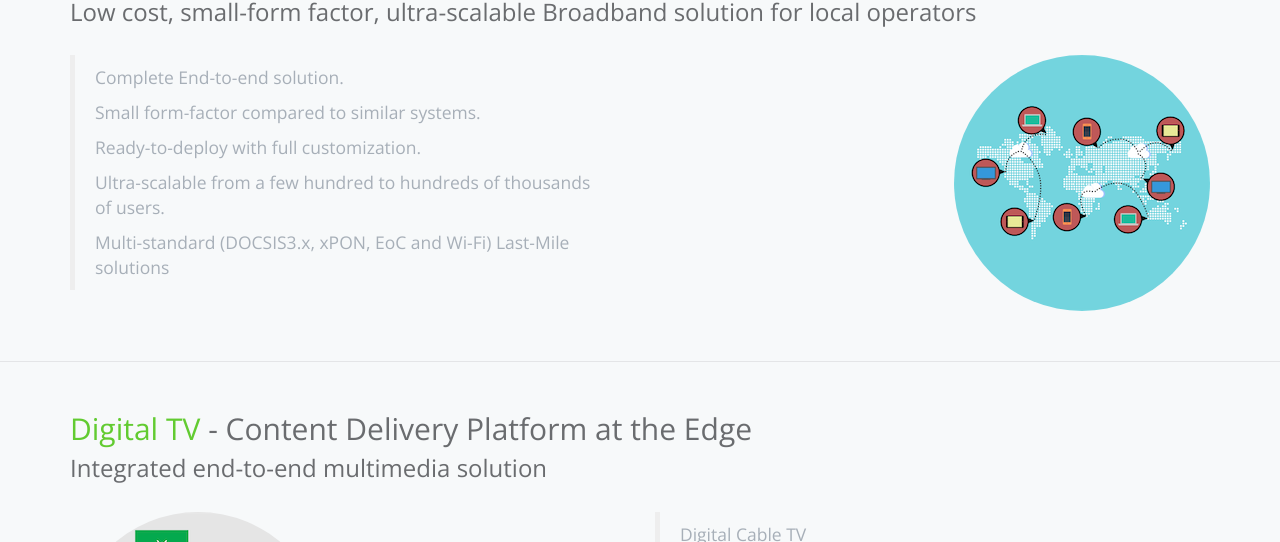
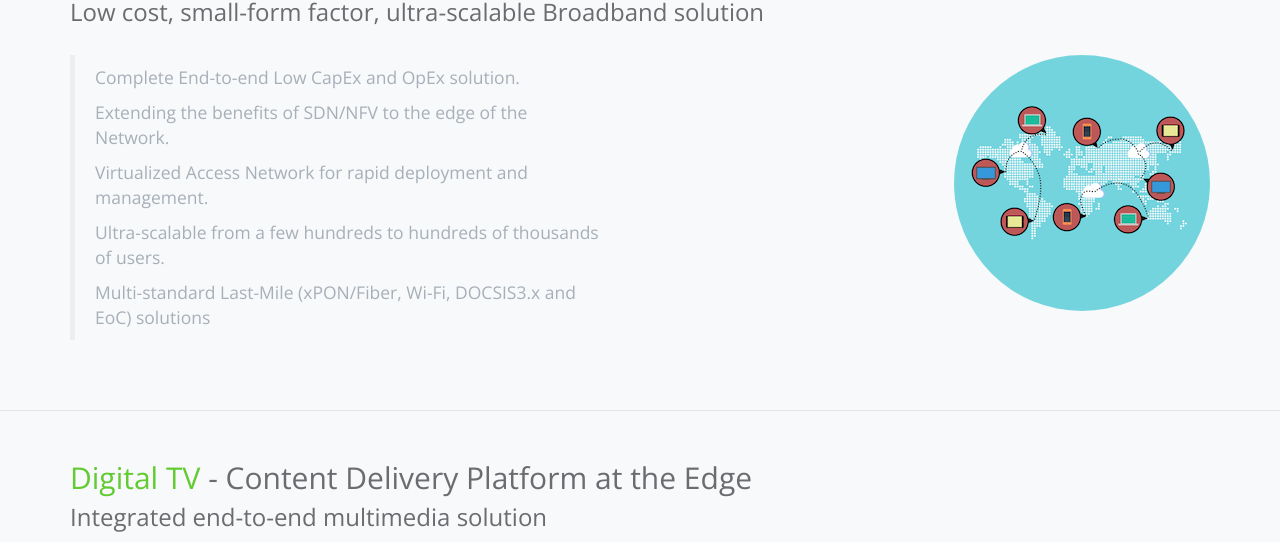
Before and after one commit to uvaca/uvaca.github.io, a plain HTML site: page index.html in a window 1280 px wide. Shown: the part 574-1116 px from the top of the page. Drawn offline with nearby package versions, Linux system fonts and the light colour scheme.

Commit message:
Update index.html

```diff
--- a/index.html
+++ b/index.html
@@ -57,7 +57,7 @@
                 Software Defined Access Network
             </h1>
             <br><br><br>
-            <h2>Agile last-mile solutions for Broadband and Cable TV operators<br/> </h2>
+            <h2>Agile <i>Last-Mile</i> Carrier-Class Solution for Broadband<br/> </h2>
         </div>
 
     </div>
@@ -68,17 +68,17 @@
         <div class="row">
             <div class="col-lg-12">
                 <h2><span class="text-success">Broadband</span> for the masses</h2>
-                <h3>Low cost, small-form factor, ultra-scalable Broadband solution for local operators</h3>
+                <h3>Low cost, small-form factor, ultra-scalable Broadband solution</h3>
             </div>
         </div>
         <div class="row m-t-md">
             <div class="col-md-6">
                 <blockquote class="font-light">
-                    <p>Complete End-to-end solution.</p>
-                    <p> Small form-factor compared to similar systems.</p>
-                    <p>Ready-to-deploy with full customization. </p>
-                    <p>Ultra-scalable from a few hundred to hundreds of thousands of users. </p>
-                    <p>Multi-standard (DOCSIS3.x, xPON, EoC and Wi-Fi) Last-Mile solutions</p>
+                    <p>Complete End-to-end Low CapEx and OpEx solution.</p>
+                    <p>Extending the benefits of SDN/NFV to the edge of the Network.</p>
+                    <p>Virtualized Access Network for rapid deployment and management.</p>
+                    <p>Ultra-scalable from a few hundreds to hundreds of thousands of users. </p>
+                    <p>Multi-standard Last-Mile (xPON/Fiber, Wi-Fi, DOCSIS3.x and EoC) solutions</p>
                 </blockquote>
             </div>
             <div class="col-md-6 ">
```
